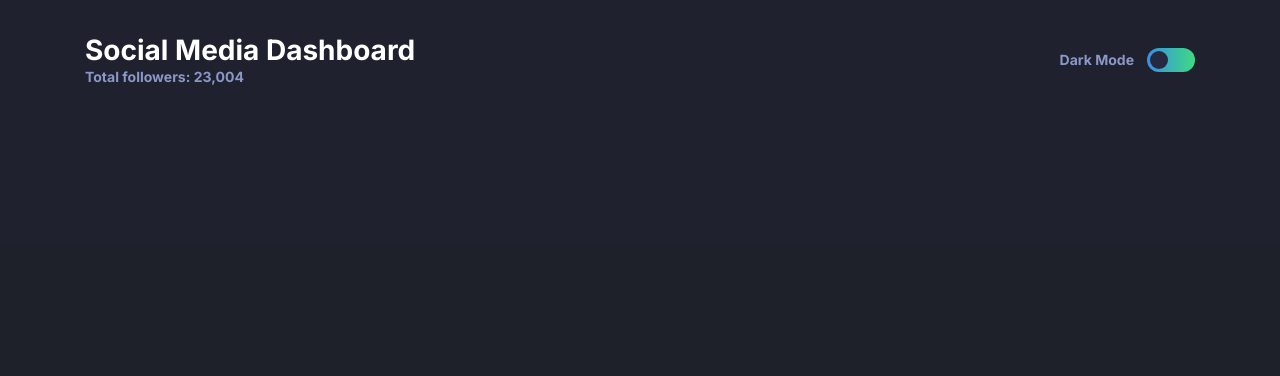
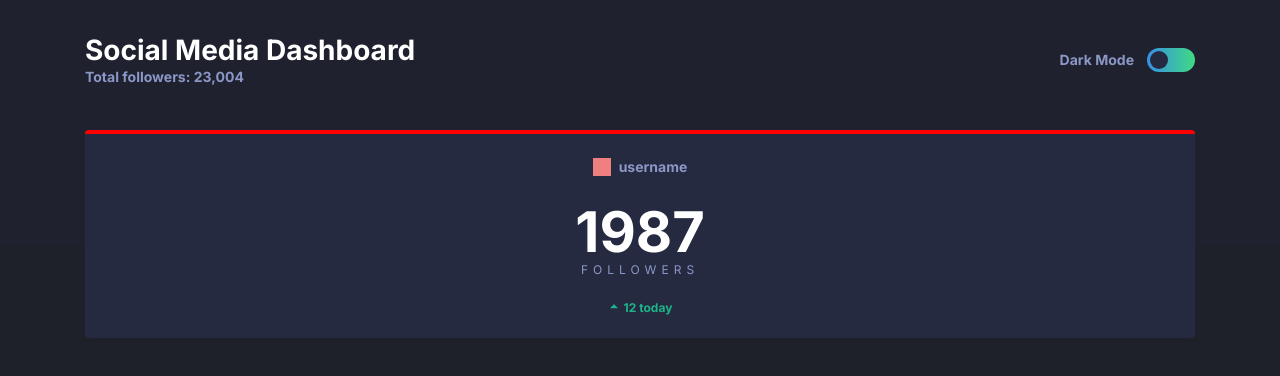
Before and after one commit to Zachcos/FeMentor-SocialMediaDashboardWithThemeSwitcher, a React (Create React App) app: page / in a window 1280 px wide. Shown: the top 376 px of the page. Built offline with nearby package versions, Linux system fonts and the light colour scheme.

Commit message:
Import and render DashboardFollower component

```diff
--- a/src/App.js
+++ b/src/App.js
@@ -2,7 +2,7 @@ import React from 'react';
 import styled from 'styled-components';
 import { AppProvider } from './app-context';
 
-import { DashboardHeader } from './components/index';
+import { DashboardHeader, DashboardFollower } from './components/index';
 
 const Container = styled.div`
   max-width: 69.375rem;
@@ -15,6 +15,9 @@ function App() {
     <AppProvider>
       <Container>
         <DashboardHeader />
+        <main>
+          <DashboardFollower />
+        </main>
       </Container>
     </AppProvider>
   );
```
